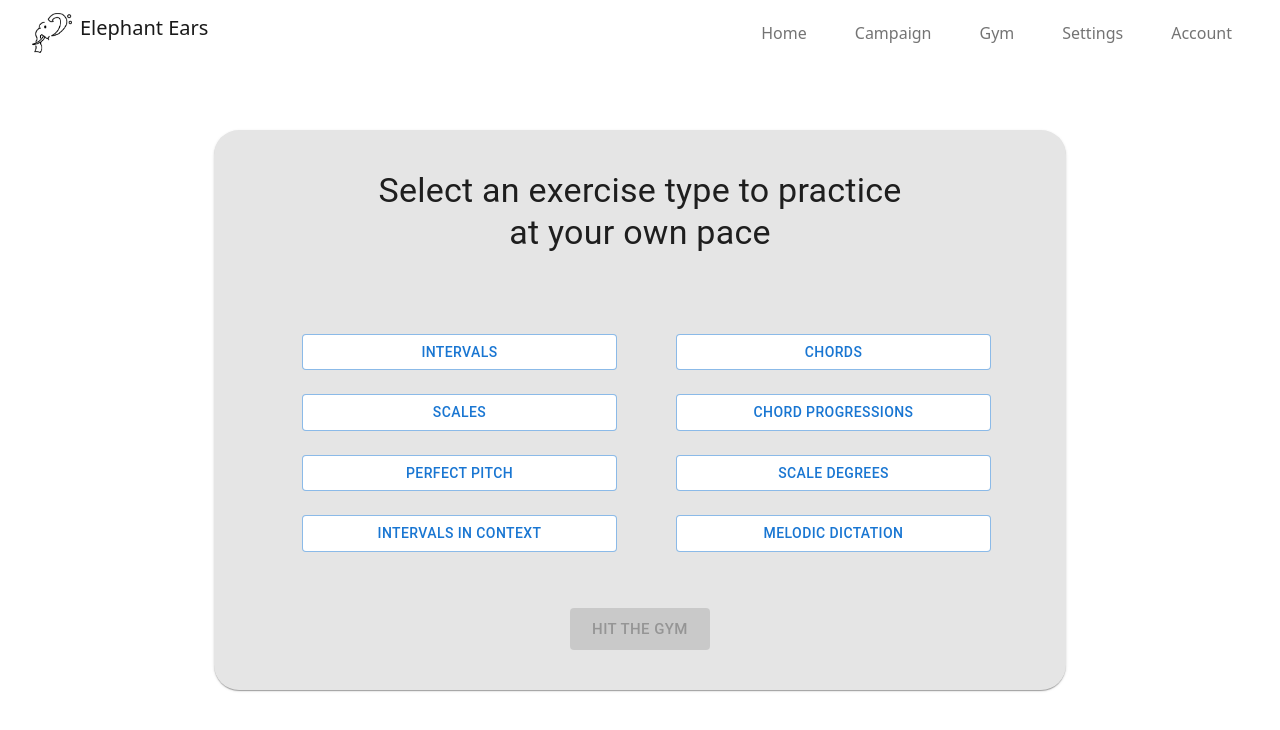
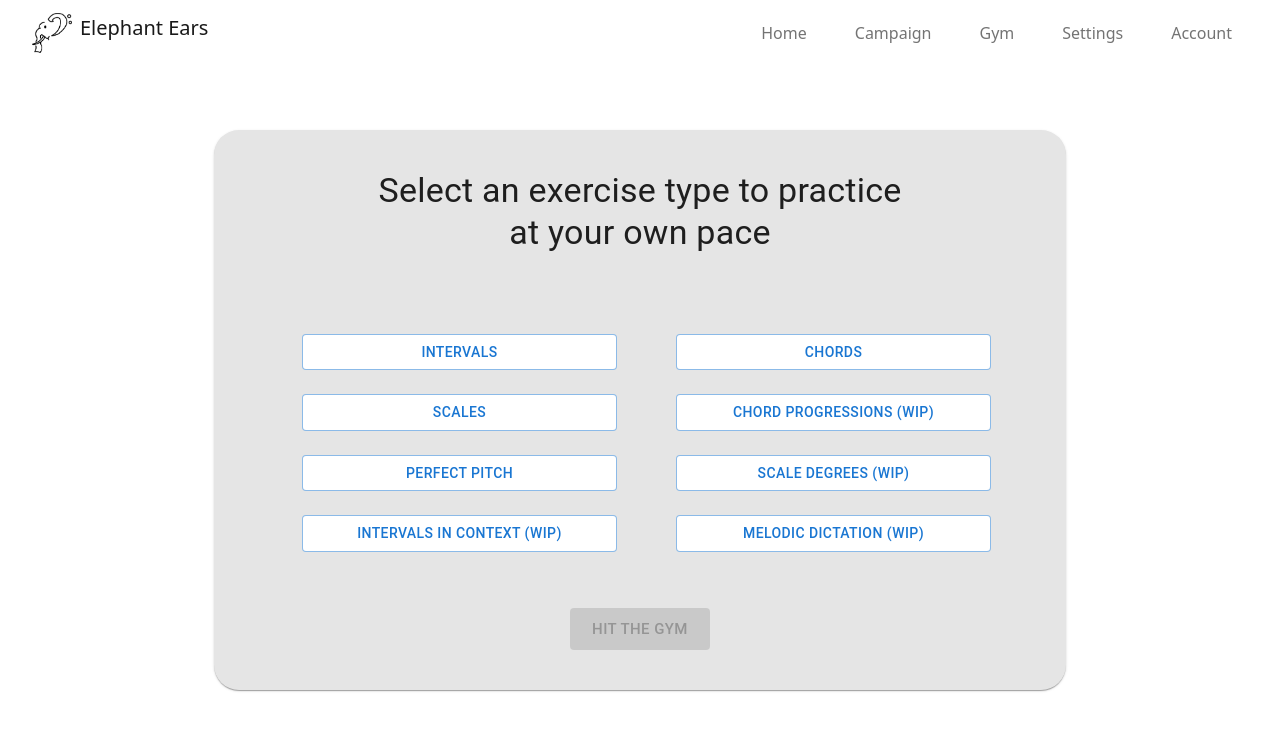
Before and after one commit to xCarlos-Fuentesx007/ElephantEars, a React (Create React App) app: page /gym in a window 1280 px wide. Shown: the top 730 px of the page. Built offline with nearby package versions, Linux system fonts and the light colour scheme.

Commit message:
small changes

```diff
--- a/src/pages/Exercise.js
+++ b/src/pages/Exercise.js
@@ -181,7 +181,6 @@ const Exercise = () => {
       setAnswer(answerValue);
     } else if (answerData.name === "Scales") {
       const answerValue = Scales(first_note, scale_type);
-      console.log(first_note);
       console.log(answerValue);
       setAnswer(answerValue);
     }
@@ -207,7 +206,7 @@ const Exercise = () => {
           <Grid item xs={4} md={3} key={type}>
             <Button
               variant={active === type ? "contained" : "outlined"}
-              disabled={cCount ? true : false}
+              disabled={ (cCount ? true : false) && !(type === active)}
               onClick={() => {
                 if (isSoundPlayed) {
                   setActive(type);
--- a/src/pages/Gym.js
+++ b/src/pages/Gym.js
@@ -23,11 +23,11 @@ const Gym = () => {
       "Intervals",
       "Chords",
       "Scales",
-      "Chord Progressions",
+      "Chord Progressions (WIP)",
       "Perfect Pitch",
-      "Scale Degrees",
-      "Intervals in Context",
-      "Melodic Dictation",
+      "Scale Degrees (WIP)",
+      "Intervals in Context (WIP)",
+      "Melodic Dictation (WIP)",
     ];
 
     return (
--- a/src/pages/Login.js
+++ b/src/pages/Login.js
@@ -104,6 +104,7 @@ const Login = () => {
               autoComplete="current-password"
             />
 
+            <Link to="/dashboard">
               <Button
                 type="submit"
                 fullWidth
@@ -113,6 +114,7 @@ const Login = () => {
               >
                 Sign In
               </Button>
+            </Link>
             {error && (
               <Typography variant="body2" color="red">
                 {error}
```
Lines whose indentation alone changed are shown as unchanged.
